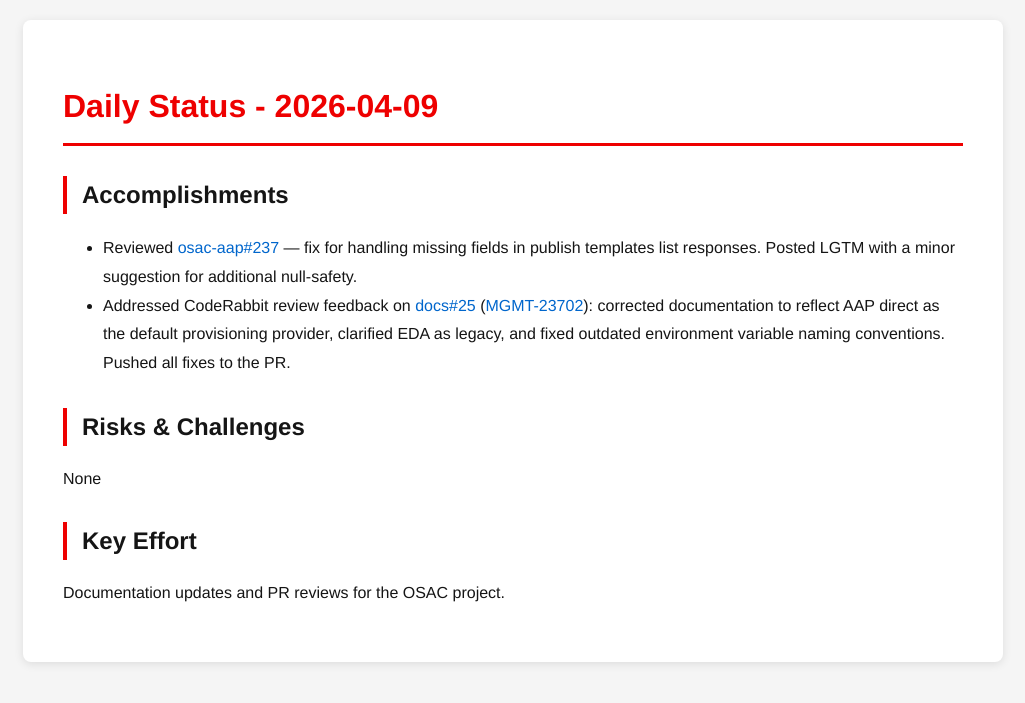
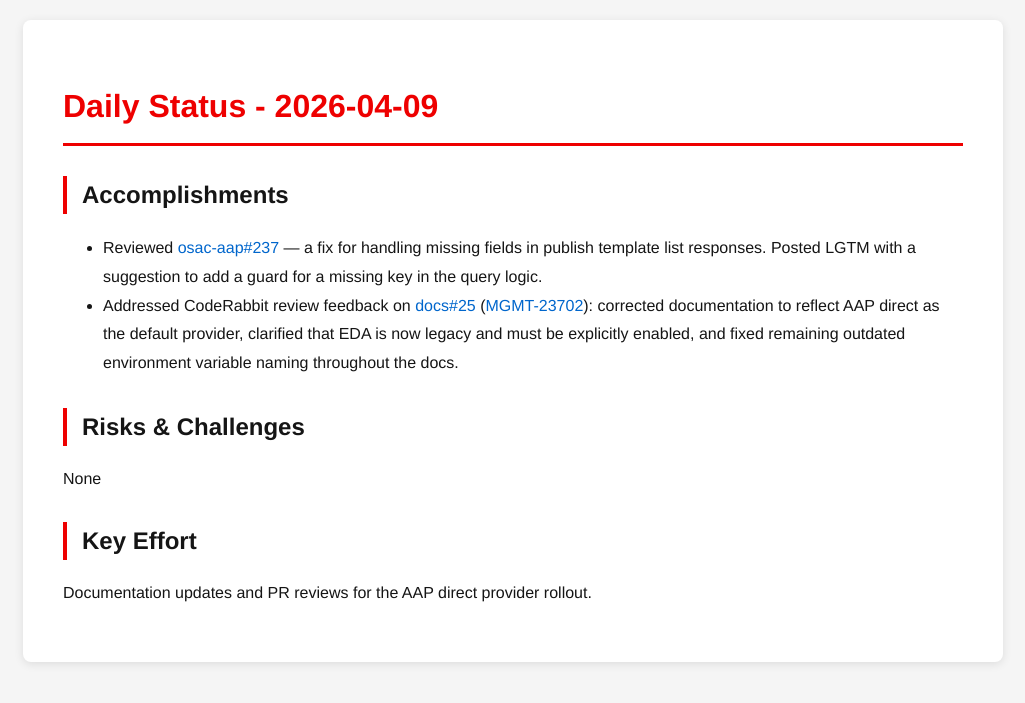
Before and after one commit to tzvatot/daily-status, a Jekyll site: the page built from 2026-04-09.md, in a window 1280 px wide. Shown: the top 703 px of the page, without its empty margins (127-1152 px from the left). Built offline with Jekyll 4.4.1, drawn with Linux system fonts in a browser that asks for light colours.

Commit message:
Daily status update - 2026-04-09

```diff
--- a/2026-04-09.md
+++ b/2026-04-09.md
@@ -7,11 +7,11 @@
 # Daily Status - 2026-04-09
 
 ## Accomplishments
-- Reviewed [osac-aap#237](https://github.com/osac-project/osac-aap/pull/237) — fix for handling missing fields in publish templates list responses. Posted LGTM with a minor suggestion for additional null-safety.
-- Addressed CodeRabbit review feedback on [docs#25](https://github.com/osac-project/docs/pull/25) ([MGMT-23702](https://issues.redhat.com/browse/MGMT-23702)): corrected documentation to reflect AAP direct as the default provisioning provider, clarified EDA as legacy, and fixed outdated environment variable naming conventions. Pushed all fixes to the PR.
+- Reviewed [osac-aap#237](https://github.com/osac-project/osac-aap/pull/237) — a fix for handling missing fields in publish template list responses. Posted LGTM with a suggestion to add a guard for a missing key in the query logic.
+- Addressed CodeRabbit review feedback on [docs#25](https://github.com/osac-project/docs/pull/25) ([MGMT-23702](https://issues.redhat.com/browse/MGMT-23702)): corrected documentation to reflect AAP direct as the default provider, clarified that EDA is now legacy and must be explicitly enabled, and fixed remaining outdated environment variable naming throughout the docs.
 
 ## Risks & Challenges
 None
 
 ## Key Effort
-Documentation updates and PR reviews for the OSAC project.
+Documentation updates and PR reviews for the AAP direct provider rollout.
```
